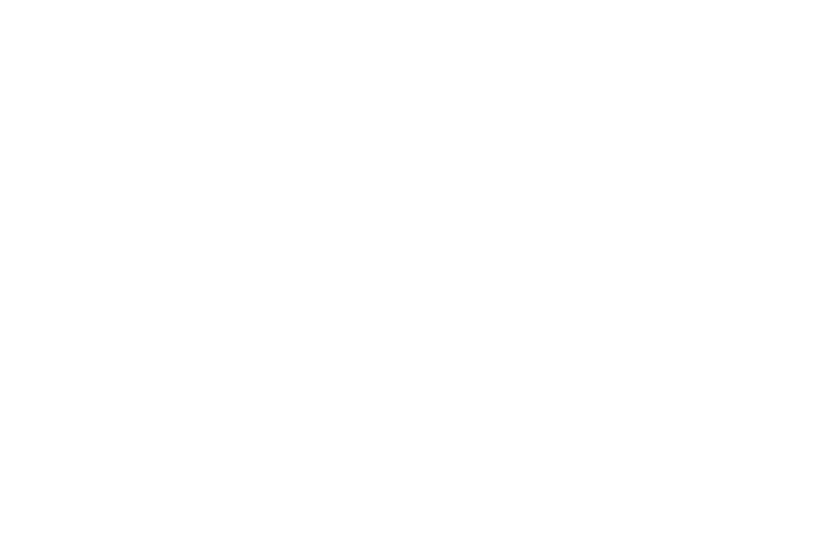
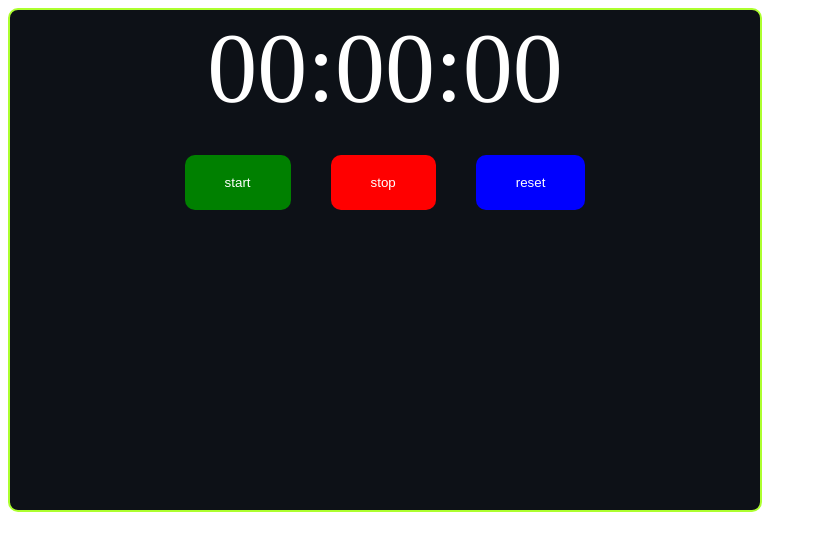
Before and after one commit to joshuadrom03/timer-project, a plain HTML site: page index.html in a window 1280 px wide. Shown: the whole page, without its empty margins (0-817 px from the left). Drawn offline with Linux system fonts and the light colour scheme.

Commit message:
added the css and html stylings to the project

```diff
--- a/index.html
+++ b/index.html
@@ -4,12 +4,19 @@
     <meta charset="UTF-8">
     <meta name="viewport" content="width=device-width, initial-scale=1.0">
     <title>Timer</title>
-    <link rel="stylsheet" href="style.css">
+    <link  rel="stylesheet" href="style.css">
 </head>
 <body>
+    <div class="container">
+        <div class="timer">00:00:00</div>
+        <div class="button">
+        <button id="start">start</button>
+        <button id="stop">stop</button>
+        <button id="reset">reset</button>
+        </div>
+    </div>
 
 
-
-    <script src="script.js"></script>
+<script src="script.js"></script>
 </body>
 </html>
--- a/script.js
+++ b/script.js
@@ -0,0 +1,6 @@
+/**
+store buttons and displays in variables
+
+
+
+*/
--- a/style.css
+++ b/style.css
@@ -0,0 +1,45 @@
+.container{
+    background-color: #0d1117;;
+    height: 500px;
+    width: 750px;
+    border-radius: 10px;
+    border: solid greenyellow,2px;
+}
+
+.timer{
+    font-size: 100px;
+    display: flex;
+    color: white;
+    justify-content: center;
+}
+
+
+
+button{
+    margin-top: 30px;
+    border: none;
+    border-radius: 10px;
+    padding: 20px 40px;
+}
+
+.button{
+    display: flex;
+    align-items: center;
+    justify-content: center;
+    gap: 40px
+}
+
+#start{
+    background-color: green;
+    color: white
+}
+
+#stop{
+    background-color: red;
+    color: white;
+}
+
+#reset{
+    background-color: blue;
+    color: white;
+}
```
